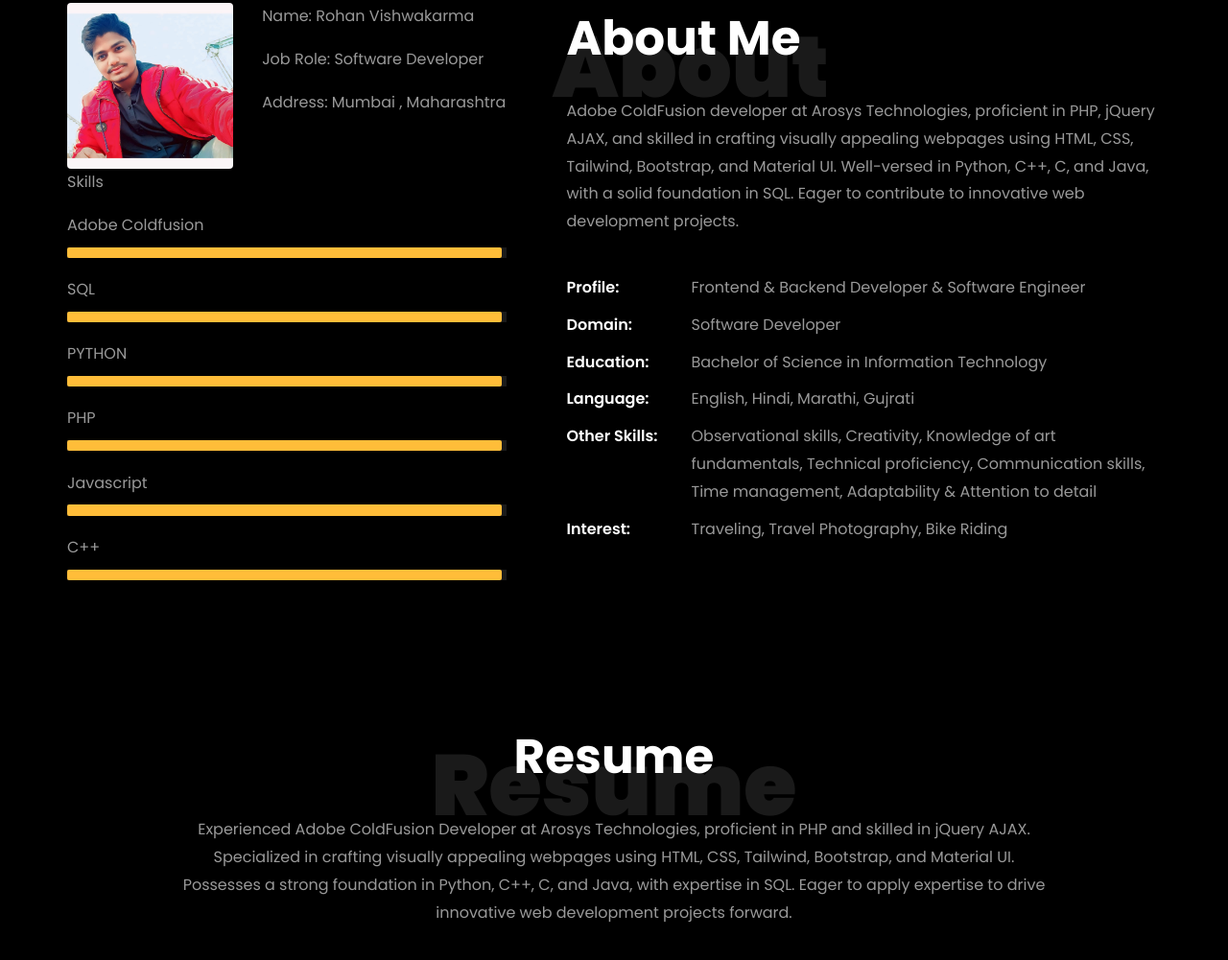
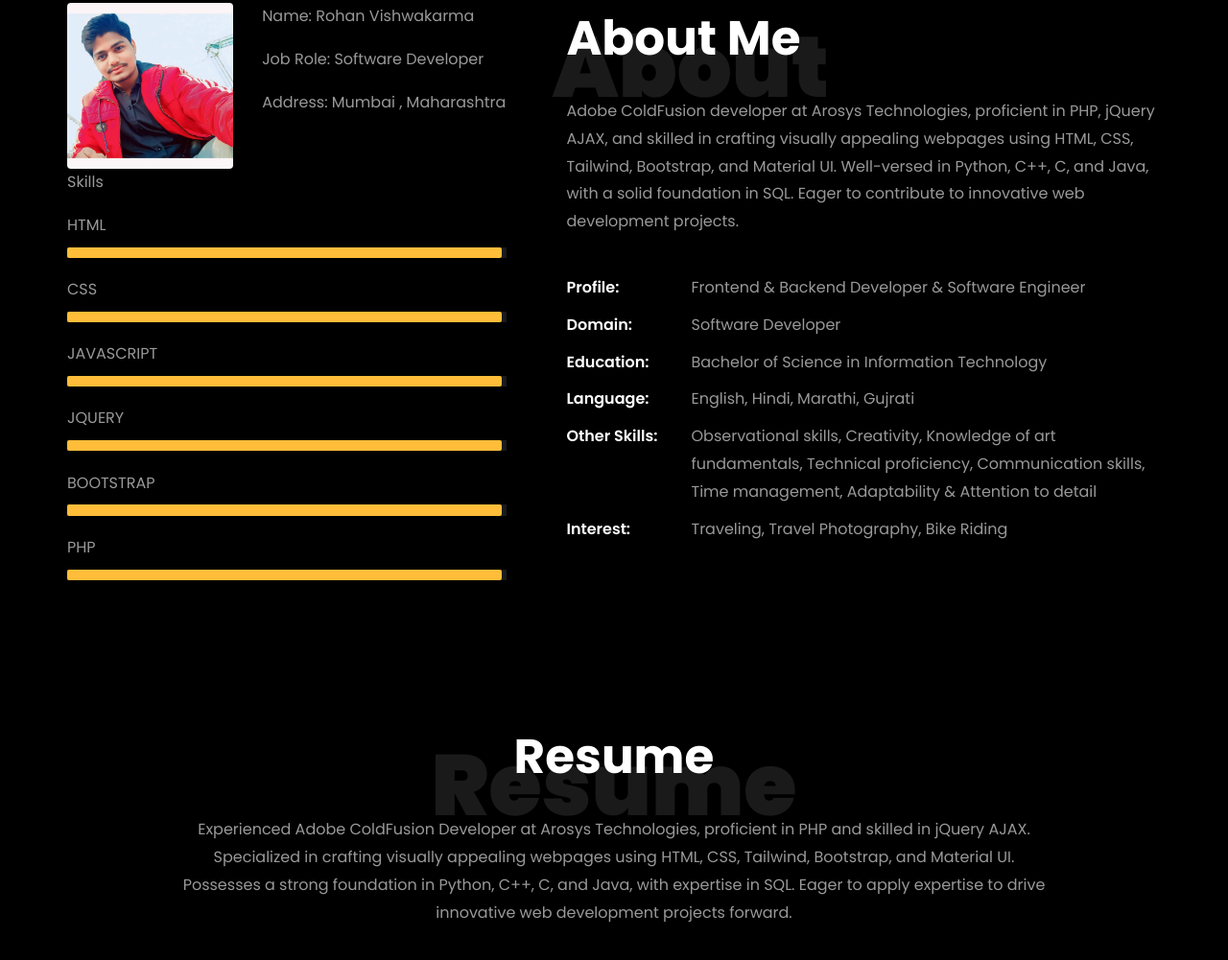
Before and after one commit to Rohan6485/Profile, a plain HTML site: page index.html in a window 1280 px wide. Shown: the part 859-1860 px from the top of the page at 96% size. Drawn offline with Linux system fonts and the light colour scheme; files whose address does not match are found by name.

Commit message:
Update index.html

```diff
--- a/index.html
+++ b/index.html
@@ -250,37 +250,37 @@
 
                   <div class="skill-mf">
                     <p class="title-s">Skills</p>
-                    <span>Adobe Coldfusion</span>
+                    <span>HTML</span>
                     <!-- <span class="pull-right">85%</span> -->
                     <div class="progress">
                       <div class="progress-bar" role="progressbar" style="width: 99%" aria-valuenow="85" aria-valuemin="0" aria-valuemax="100"></div>
                     </div>
 
-                    <span>SQL</span>
+                    <span>CSS</span>
                     <!-- <span class="pull-right">85%</span> -->
                     <div class="progress">
                       <div class="progress-bar" role="progressbar" style="width: 99%;" aria-valuenow="95" aria-valuemin="0" aria-valuemax="100"></div>
                     </div>
 
-                    <span>PYTHON</span>
+                    <span>JAVASCRIPT</span>
                     <!-- <span class="pull-right">85%</span> -->
                     <div class="progress">
                       <div class="progress-bar" role="progressbar" style="width: 99%" aria-valuenow="85" aria-valuemin="0" aria-valuemax="100"></div>
                     </div>
 
-                    <span>PHP</span>
+                    <span>JQUERY</span>
                     <!-- <span class="pull-right">99%</span> -->
                     <div class="progress">
                       <div class="progress-bar" role="progressbar" style="width: 99%" aria-valuenow="90" aria-valuemin="0" aria-valuemax="100"></div>
                     </div>
 
-                    <span>Javascript</span>
+                    <span>BOOTSTRAP</span>
                     <!-- <span class="pull-right">99%</span> -->
                     <div class="progress">
                       <div class="progress-bar" role="progressbar" style="width: 99%" aria-valuenow="85" aria-valuemin="0" aria-valuemax="100"></div>
                     </div>
 
-                    <span>C++</span>
+                    <span>PHP</span>
                     <!-- <span class="pull-right">99%</span> -->
                     <div class="progress">
                       <div class="progress-bar" role="progressbar" style="width: 99%" aria-valuenow="80" aria-valuemin="0" aria-valuemax="100"></div>
```
